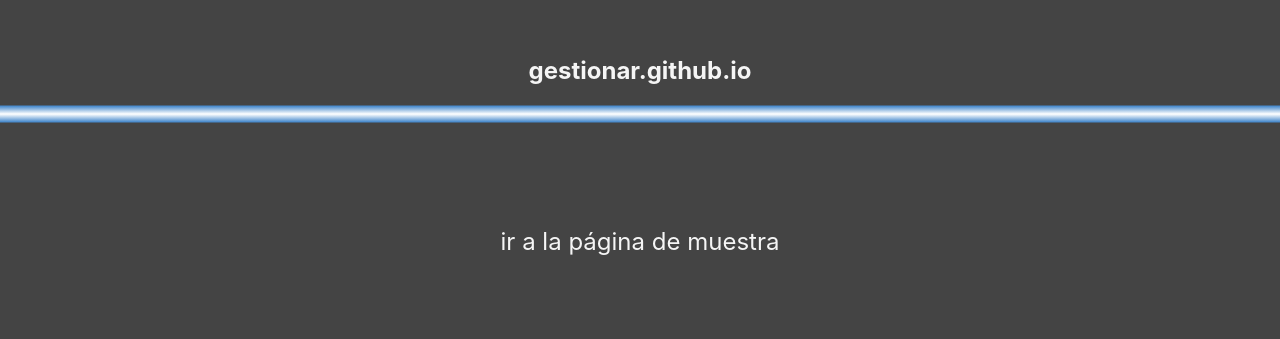
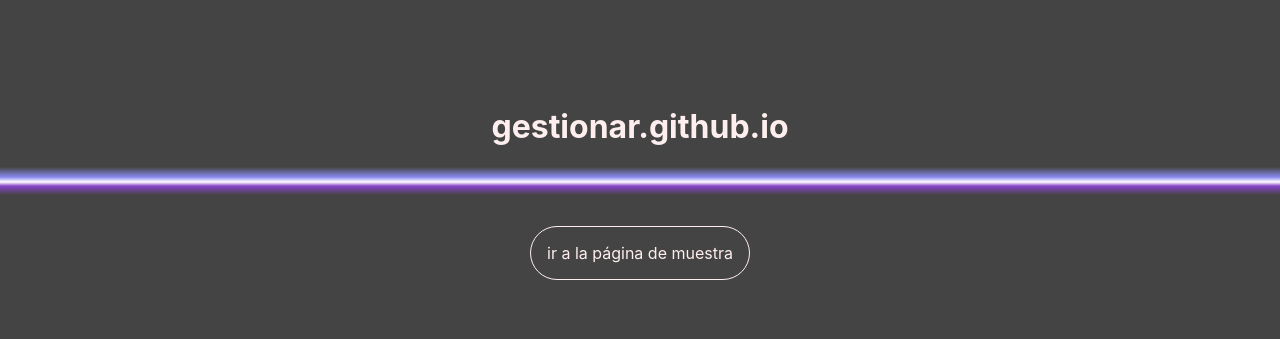
Before and after one commit to gestionar/gestionar.github.io, a plain HTML site: page index.html in a window 1280 px wide. Shown: the part 202-541 px from the top of the page. Drawn offline with Linux system fonts and the light colour scheme.

Commit message:
centrado estilos

```diff
--- a/index.html
+++ b/index.html
@@ -17,7 +17,7 @@
             flex-direction: column;
             justify-content: center;
             align-items: center;
-            color: whitesmoke;
+            color: #fee;
             margin: 0;
             font-family: -apple-system, BlinkMacSystemFont, 'Segoe UI', 'Roboto', 'Oxygen',
                 'Ubuntu', 'Cantarell', 'Fira Sans', 'Droid Sans', 'Helvetica Neue',
@@ -34,48 +34,50 @@
             width: 100%;
         }
         .negrotop {
-            background-image: linear-gradient(#444, #48c);
-            height: 0.1vh;
+            background-image: linear-gradient(#444, #88e);
+            height:1.2vh;
             width: 100%;
-            color: wheat;
         }
         .rayotop {
-            background-image: linear-gradient(#48c, white);
-            height: 1vh;
+            background-image: linear-gradient(#88e, #fff);
+            height: 0.6vh;
             width: 100%;
         }
         .rayobot {
-            background-image: linear-gradient(white, #48c);
-            height: 1vh;
+            background-image: linear-gradient(rgb(255, 255, 255), #84c);
+            height: 0.5vh;
             width: 100%;
         }
         .negrobot {
-            background-image: linear-gradient(#48c, #444);
-            height: 0.1vh;
+            background-image: linear-gradient(#84c, #444);
+            height: 1.1vh;
             width: 100%;
         }
         .btn {
-            border: 1px #efe;
-            border-radius: 14px;
             padding: 3vh;
-            margin: 10vh;
+            margin: 3vh;
         }
 
         a {
-            padding: 10vh;
+            padding: 2vh;
+            border: 0.1vh solid #fee;
+            border-radius: 6vh;
             text-decoration: none;
-            color: whitesmoke;
-            font-size: 3vh;
+            color: #fee;
+            font-size: 2vh;
         }
+
         a:hover{
-            font-size: 4vh;
+            background-image: linear-gradient(#88e, #84c);
         }
 
     </style>
 </head>
 <body>
     <div class="contenedor">
-        <h2>gestionar.github.io</h2>
+
+        <h1>gestionar.github.io</h1>
+
        <div class="negrotop"></div>
        <div class="rayotop"></div>
        <div class="rayobot"></div>
```
